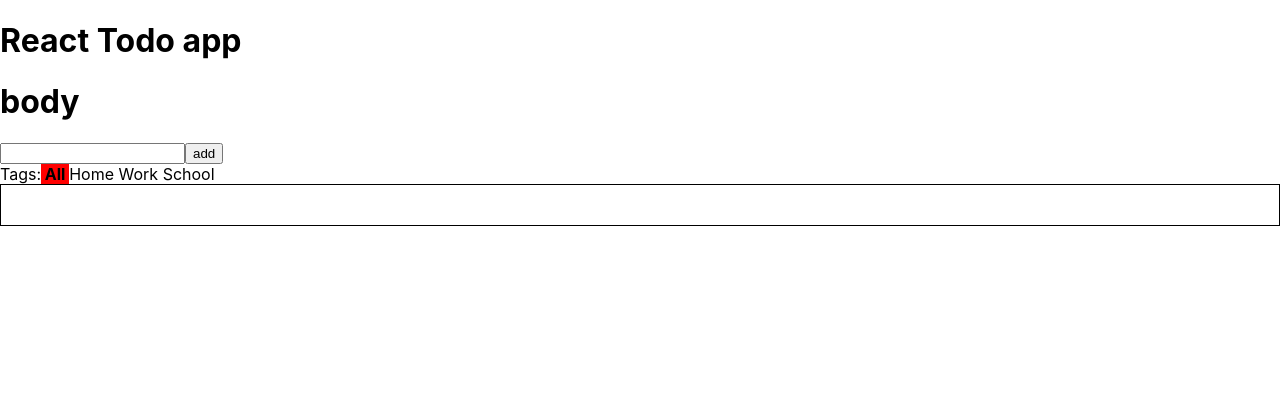
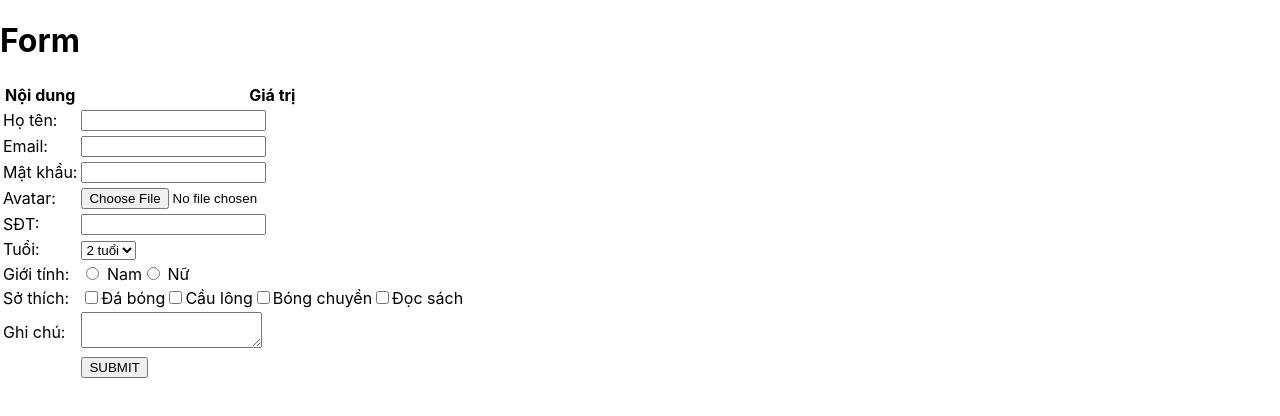
Before and after one commit to trunghongoc/test-reactjs-2009e, a React (Create React App) app: page / in a window 1280 px wide. Shown: the top 416 px of the page. Built offline with nearby package versions, Linux system fonts and the light colour scheme.

Commit message:
Form in reactjs

```diff
--- a/package.json
+++ b/package.json
@@ -7,6 +7,7 @@
     "@testing-library/jest-dom": "^5.11.6",
     "@testing-library/react": "^11.2.2",
     "@testing-library/user-event": "^12.2.2",
+    "axios": "^0.21.0",
     "node-sass": "^4.14.1",
     "prop-types": "^15.7.2",
     "react": "^17.0.1",
--- a/src/App.js
+++ b/src/App.js
@@ -1,6 +1,7 @@
 import React from 'react'
 import './App.css'
-import TodoApp from './components/TodoApp'
+// import TodoApp from './components/TodoApp'
+import Form from './components/Form'
 
 class App extends React.Component {
   constructor() {
@@ -12,7 +13,7 @@ class App extends React.Component {
   render() {
     return (
       <>
-        <TodoApp />
+        <Form />
       </>
     )
   }
--- /dev/null
+++ b/src/components/Form.js
@@ -0,0 +1,201 @@
+import React from 'react'
+import axios from 'axios'
+
+class Form extends React.Component {
+  state =  {
+    ages: [1, 2, 3, 4, 5, 6],
+    hobies: [
+      { id: 1, name: 'Đá bóng' },
+      { id: 2, name: 'Cầu lông' },
+      { id: 3, name: 'Bóng chuyền' },
+      { id: 4, name: 'Đọc sách' }
+    ],
+    form: {
+      name: '',
+      email: '',
+      password: '',
+      phone: '',
+      note: '',
+      age: 2,
+      gender: '',
+      hobbies: [],
+      avatar: null
+    }
+  }
+
+  onChange = event => {
+    const { name, value, type, files } = event.target
+
+    let newValue = value
+
+    if (type === 'checkbox') {
+      const oldValue = this.state.form[name]
+      const isExist = oldValue.includes(value)
+
+      if (isExist) {
+        newValue = oldValue.filter(item => item != value)
+      } else {
+        newValue = [...oldValue, value]
+      }
+    }
+
+    if (type === 'file') {
+      const [avatar] = files
+      newValue = avatar || null
+    }
+
+    this.setState({
+      ...this.state,
+      form: {
+        ...this.state.form,
+        [name]: newValue
+      }
+    })
+  }
+
+  submit = () => {
+    const { form } = this.state
+
+    const formData = new FormData()
+    formData.append('name', form.name)
+    formData.append('email', form.email)
+    formData.append('avatar', form.avatar)
+
+    axios.post('/', formData)
+    console.log(formData)
+  }
+
+  render() {
+    const {
+      ages,
+      hobies,
+      form
+    } = this.state
+
+    return (
+      <>
+        <h1>Form</h1>
+
+        <table>
+          <thead>
+            <tr>
+              <th>Nội dung</th>
+              <th>Giá trị</th>
+            </tr>
+          </thead>
+
+          <tbody>
+            <tr>
+              <td>Họ tên:</td>
+              <td>
+                <input
+                  type="text"
+                  name="name"
+                  value={form.name}
+                  key="a5"
+                  onChange={this.onChange}
+                />
+              </td>
+            </tr>
+
+            <tr>
+              <td>Email:</td>
+              <td>
+                <input
+                  type="email"
+                  name="email"
+                  value={form.email}
+                  key="a4"
+                  onChange={this.onChange}
+                />
+              </td>
+            </tr>
+
+            <tr>
+              <td>Mật khẩu:</td>
+              <td>
+                <input key="a3" type="password" name="password" value={form.password} onChange={this.onChange} />
+              </td>
+            </tr>
+
+            <tr>
+              <td>Avatar:</td>
+              <td>
+                <input type="file" name="avatar" onChange={this.onChange} />
+              </td>
+            </tr>
+
+            <tr>
+              <td>SĐT:</td>
+              <td>
+                <input key="a1" type="text" name="phone" value={form.phone} onChange={this.onChange} />
+              </td>
+            </tr>
+
+            <tr>
+              <td>Tuổi:</td>
+              <td>
+                <select name="age" defaultValue={form.age} onChange={this.onChange}>
+                  {
+                    ages.map((age, index) => {
+                      return <option
+                        key={index}
+                        value={age}
+                        onChange={this.onChange}
+                      >{age} tuổi</option>
+                    })
+                  }
+                </select>
+              </td>
+            </tr>
+
+            <tr>
+              <td>Giới tính:</td>
+              <td>
+                <label><input defaultChecked={form.gender === 'male'} type="radio" name="gender" value="male" onChange={this.onChange} /> Nam</label>
+                <label><input defaultChecked={form.gender === 'female'} type="radio" name="gender" value="female" onChange={this.onChange} /> Nữ</label>
+              </td>
+            </tr>
+
+            <tr>
+              <td>Sở thích:</td>
+              <td>
+                {
+                  hobies.map(hobby => {
+                    return <label>
+                      <input
+                        key={hobby.id}
+                        value={hobby.id}
+                        type="checkbox"
+                        name="hobbies"
+                        defaultChecked={form.hobbies.includes(hobby.id)}
+                        onChange={this.onChange}
+                      />
+                      {hobby.name}
+                    </label>
+                  })
+                }
+              </td>
+            </tr>
+
+            <tr>
+              <td>Ghi chú:</td>
+              <td>
+                <textarea key="a2" name="note" value={form.note} onChange={this.onChange} />
+              </td>
+            </tr>
+
+            <tr>
+              <td></td>
+              <td>
+                <button onClick={this.submit}>SUBMIT</button>
+              </td>
+            </tr>
+          </tbody>
+        </table>
+      </>
+    )
+  }
+}
+
+export default Form
```
Also changed, not shown: 1 other file (tests, documents, lock files or other folders).
